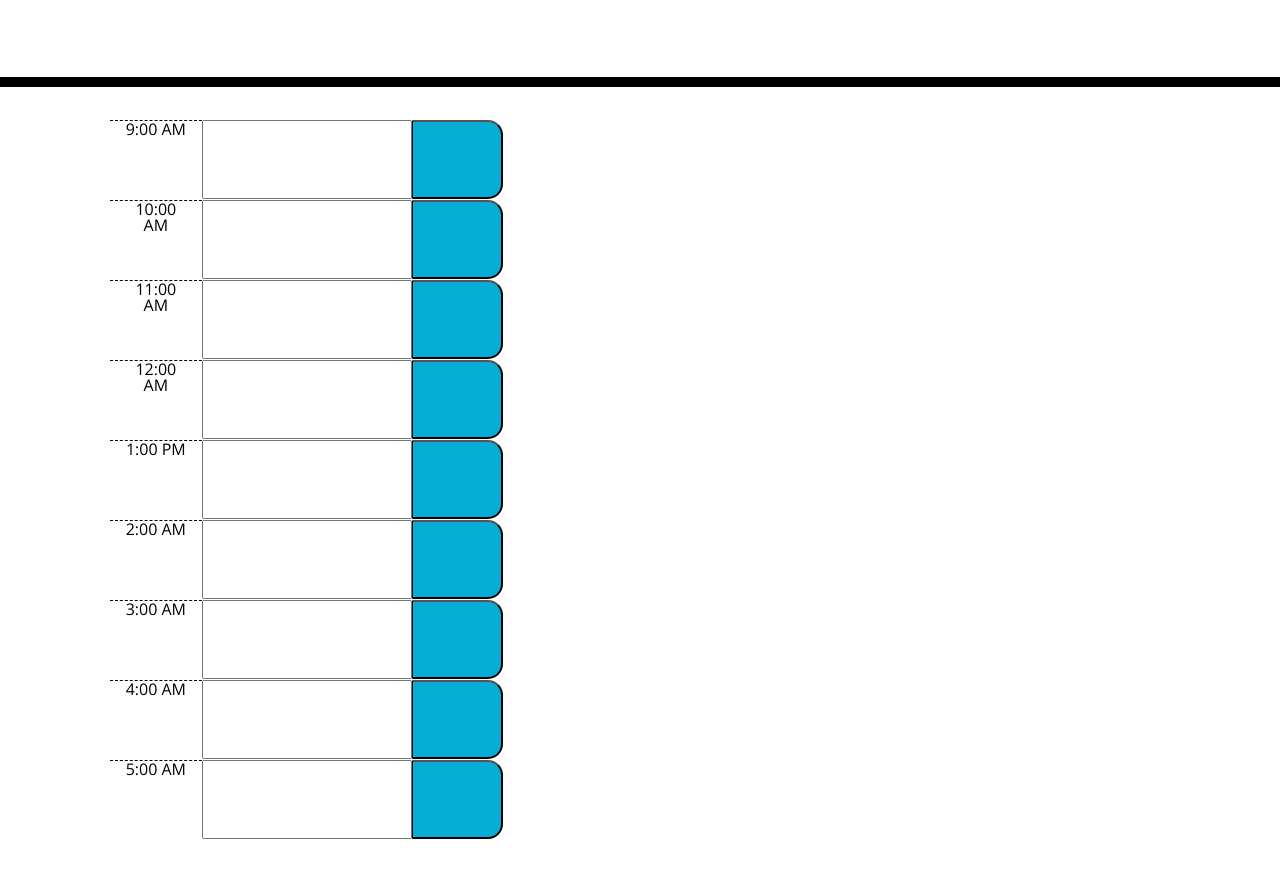
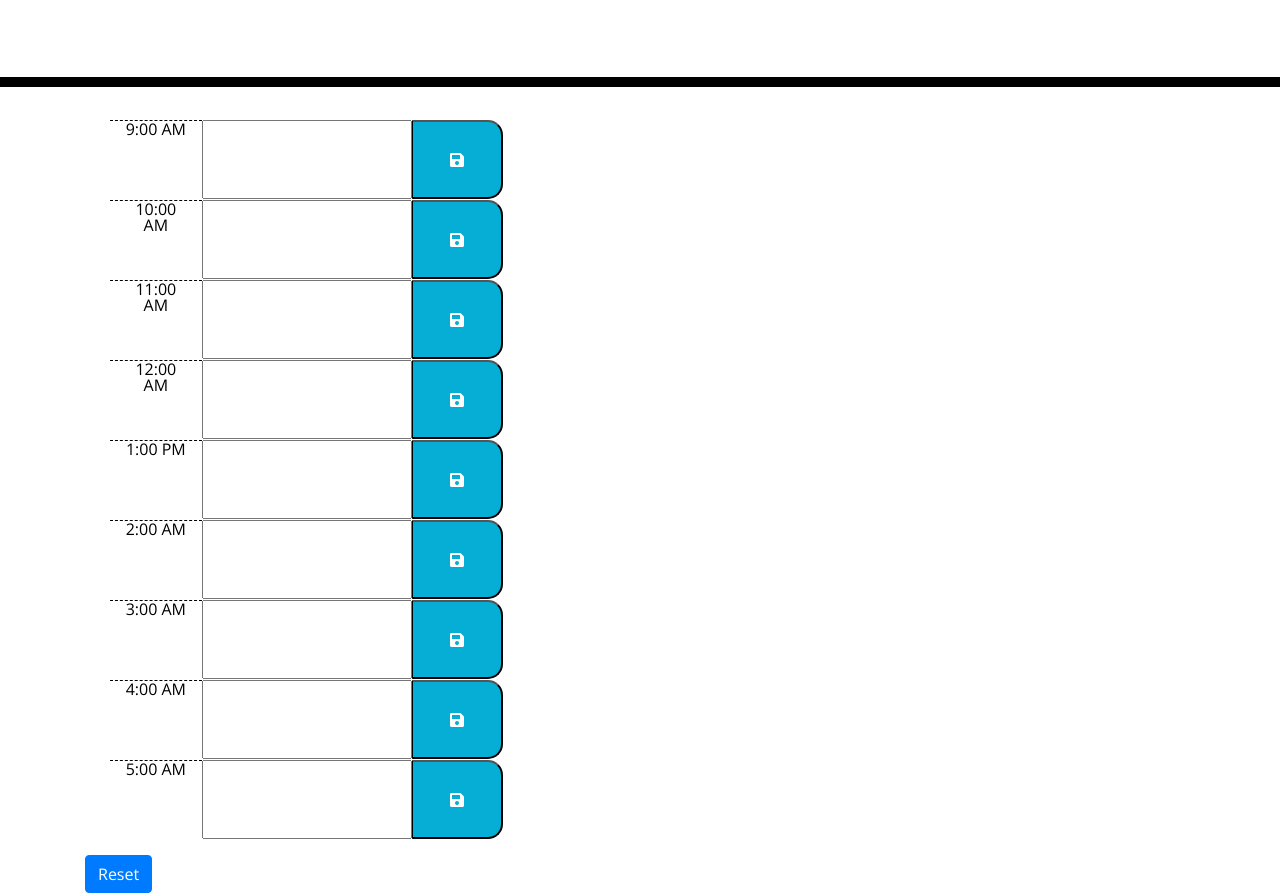
Before and after one commit to MaceoMaddox/I-Got-Work-Today, a plain HTML site: page i-got-work-today/Develop/index.html in a window 1280 px wide. Shown: the part 181-1074 px from the top of the page. Before the commit the page ends 1036 px from the top, so only its background shows below. Drawn offline with nearby package versions, Linux system fonts and the light colour scheme.

Commit message:
added clear button and linked script

```diff
--- a/i-got-work-today/Develop/index.html
+++ b/i-got-work-today/Develop/index.html
@@ -34,53 +34,54 @@
         <li class="row" id="900">
           <span class="col-md-1 hour">9:00 AM</span>
           <input data-id="9" type="text" class="col-med-10 description"/>
-          <button class="col-md-1 saveBtn"><i class="time time-save"></i></button>
+          <button class="col-md-1 saveBtn"><i class="fas fa-save"></i></button>
         </li>
         <li class="row" id="1000">
           <span class="col-md-1 hour">10:00 AM</span>
           <input data-id="10" type="text" class="col-med-10 description"/>
-          <button class="col-md-1 saveBtn"><i class="time time-save"></i></button>
+          <button class="col-md-1 saveBtn"><i class="fas fa-save"></i></button>
         </li>
         <li class="row" id="1100">
           <span class="col-md-1 hour">11:00 AM</span>
           <input data-id="11" type="text" class="col-med-10 description"/>
-          <button class="col-md-1 saveBtn"><i class="time time-save"></i></button>
+          <button class="col-md-1 saveBtn"><i class="fas fa-save"></i></button>
         </li>
         <li class="row" id="1200">
           <span class="col-md-1 hour">12:00 AM</span>
           <input data-id="12" type="text" class="col-med-10 description"/>
-          <button class="col-md-1 saveBtn"><i class="time time-save"></i></button>
+          <button class="col-md-1 saveBtn"><i class="fas fa-save"></i></button>
         </li>
         <li class="row" id="100">
           <span class="col-md-1 hour">1:00 PM</span>
           <input data-id="1" type="text" class="col-med-10 description"/>
-          <button class="col-md-1 saveBtn"><i class="time time-save"></i></button>
+          <button class="col-md-1 saveBtn"><i class="fas fa-save"></i></button>
         </li>
         <li class="row" id="200">
           <span class="col-md-1 hour">2:00 AM</span>
           <input data-id="2" type="text" class="col-med-10 description"/>
-          <button class="col-md-1 saveBtn"><i class="time time-save"></i></button>
+          <button class="col-md-1 saveBtn"><i class="fas fa-save"></i></button>
         </li>
         <li class="row" id="300">
           <span class="col-md-1 hour">3:00 AM</span>
           <input data-id="3" type="text" class="col-med-10 description"/>
-          <button class="col-md-1 saveBtn"><i class="time time-save"></i></button>
+          <button class="col-md-1 saveBtn"><i class="fas fa-save"></i></button>
         </li>
         <li class="row" id="400">
           <span class="col-md-1 hour">4:00 AM</span>
           <input data-id="4" type="text" class="col-med-10 description"/>
-          <button class="col-md-1 saveBtn"><i class="time time-save"></i></button>
+          <button class="col-md-1 saveBtn"><i class="fas fa-save"></i></button>
         </li>
         <li class="row" id="500">
           <span class="col-md-1 hour">5:00 AM</span>
           <input data-id="5" type="text" class="col-med-10 description"/>
-          <button class="col-md-1 saveBtn"><i class="time time-save"></i></button>
+          <button class="col-md-1 saveBtn"><i class="fas fa-save"></i></button>
         </li>
       </ul>
-
+      <input class="btn btn-primary clear-btn" type="reset" value="Reset">
     </div>
 
     <script src="https://code.jquery.com/jquery-3.4.1.min.js"></script>
     <script src="https://cdnjs.cloudflare.com/ajax/libs/moment.js/2.24.0/moment.min.js"></script>
+    <script src="script.js"></script>
   </body>
 </html>
```
